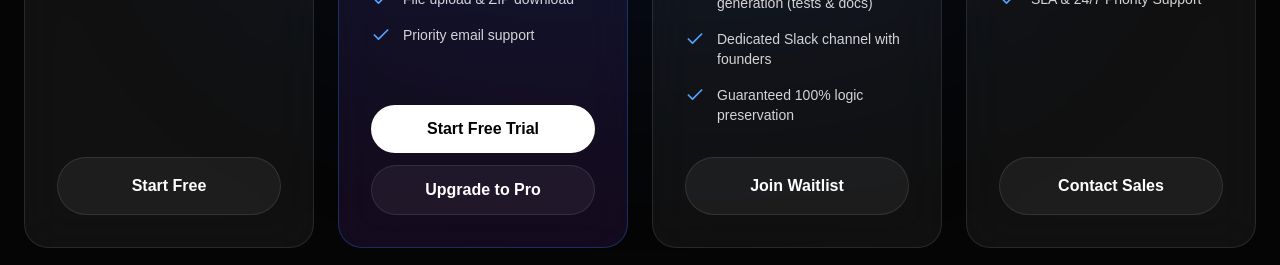
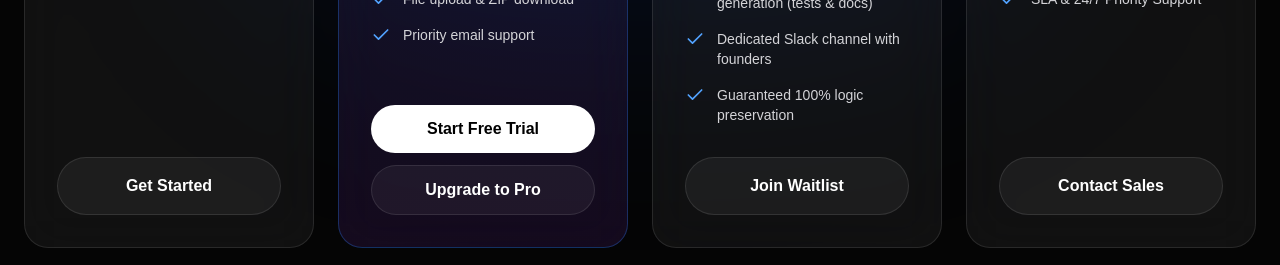
Before and after one commit to codeman403/morphdb, a Next.js app: page / in a window 1280 px wide. Shown: the part 3057-3322 px from the top of the page. Built offline with nearby package versions, Linux system fonts and the light colour scheme; no server answers.

Commit message:
fix: rename Start Free button to Get Started

```diff
--- a/src/components/sections/Pricing.tsx
+++ b/src/components/sections/Pricing.tsx
@@ -18,7 +18,7 @@ const tiers = [
       'GPT-4o Mini only',
       'Community Discord support',
     ],
-    cta: 'Start Free',
+    cta: 'Get Started',
     ctaAction: 'beta',
     highlighted: false,
   },
```
